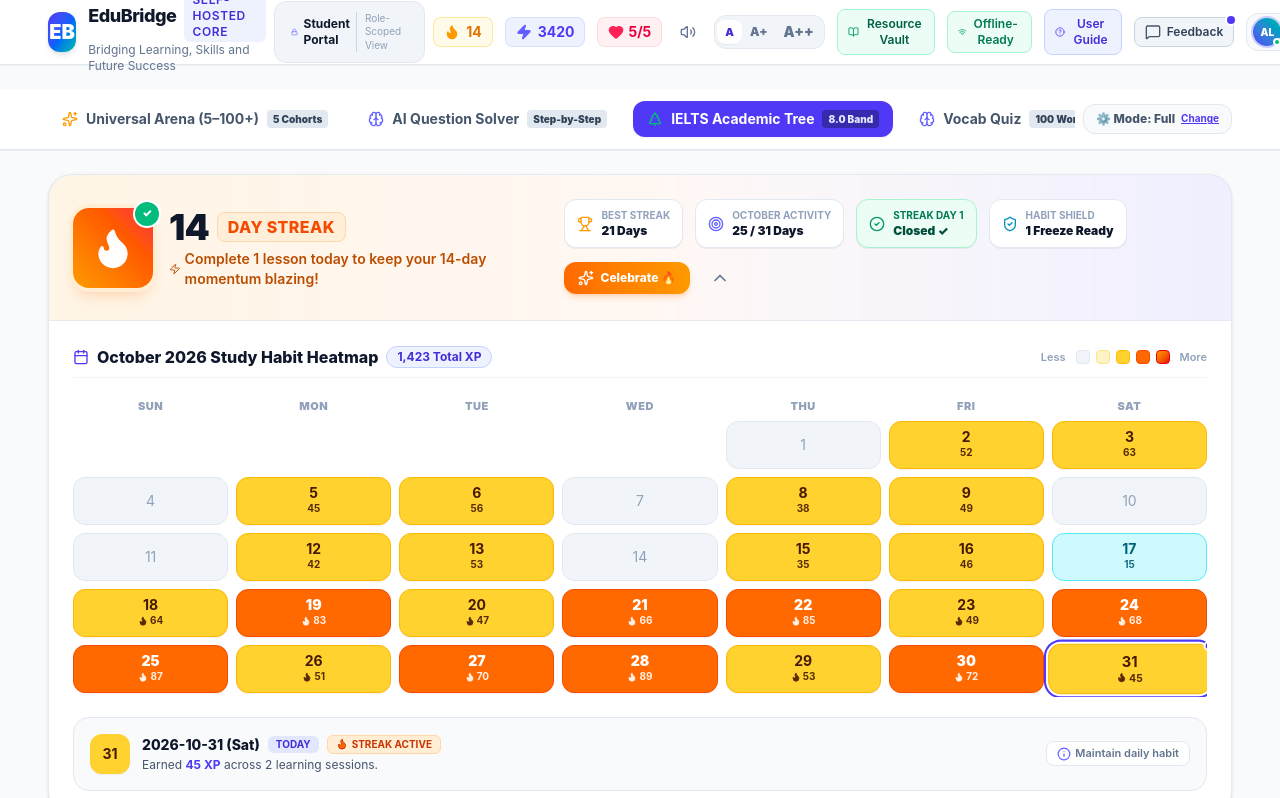
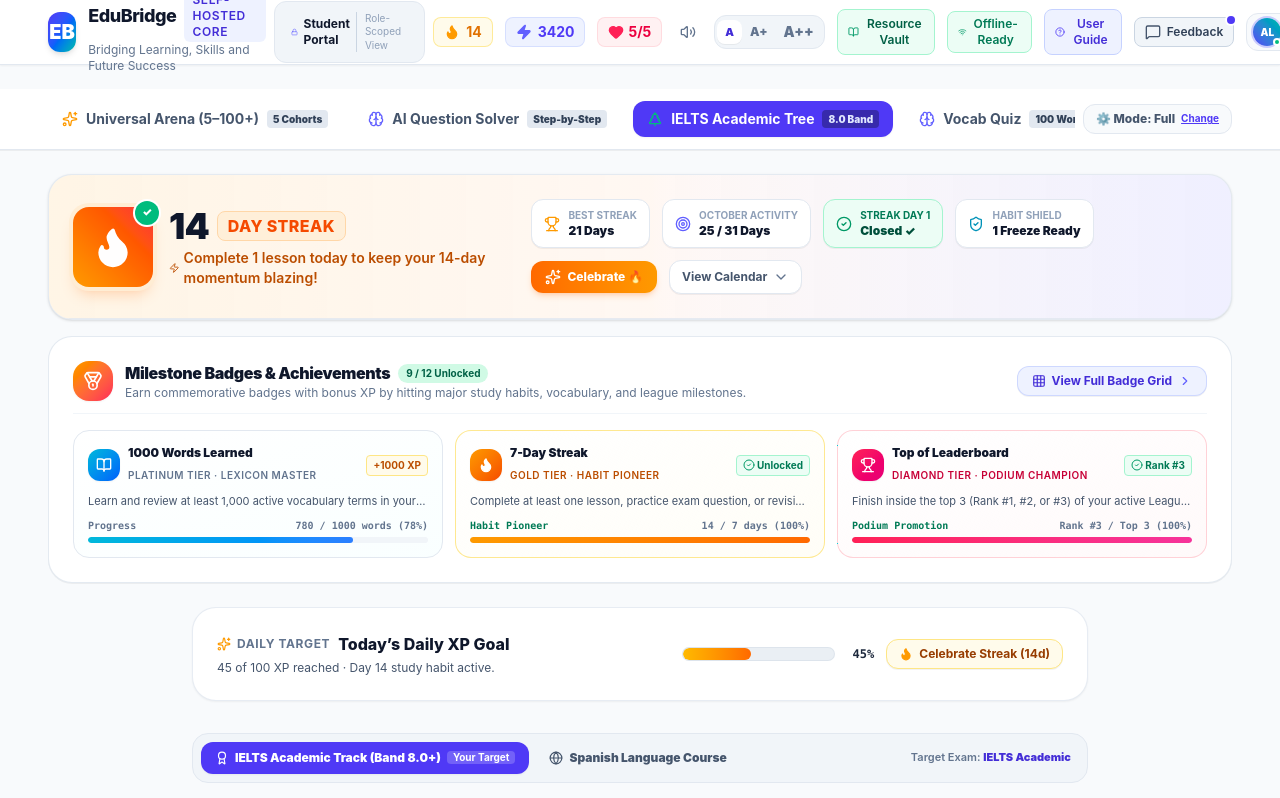
Before and after one commit to cemehboob/EduBridge, a React (Vite) app: page / in a window 1280 px wide. Shown: the top 798 px of the page. Built offline with nearby package versions, Linux system fonts and the light colour scheme.

Commit message:
feat(streak): default monthly study habit heatmap to collapsed state with interactive expand toggle

```diff
--- a/src/components/student/StreakCounter.tsx
+++ b/src/components/student/StreakCounter.tsx
@@ -27,7 +27,8 @@ export const StreakCounter: React.FC<StreakCounterProps> = ({
   profile,
   onCelebrate
 }) => {
-  const [isExpanded, setIsExpanded] = useState(true);
+  // Default to collapsed state as requested: user can expand when desired
+  const [isExpanded, setIsExpanded] = useState(false);
   const [selectedDay, setSelectedDay] = useState<StreakDayRecord | null>(null);
 
   // Month & Heatmap Calculations via StreakService (Timezone-safe & Status Verified)
@@ -181,10 +182,11 @@ export const StreakCounter: React.FC<StreakCounterProps> = ({
                 sound.playClick();
                 setIsExpanded(!isExpanded);
               }}
-              className="p-2 text-slate-500 hover:text-slate-800 rounded-xl hover:bg-slate-200/60 transition-colors"
+              className="px-3 py-2 text-slate-600 hover:text-slate-900 rounded-xl hover:bg-slate-200/60 border border-slate-200 bg-white transition-all text-xs font-bold flex items-center gap-1.5 cursor-pointer shadow-2xs"
               title={isExpanded ? 'Collapse Calendar Heatmap' : 'Expand Calendar Heatmap'}
             >
-              {isExpanded ? <ChevronUp className="w-5 h-5" /> : <ChevronDown className="w-5 h-5" />}
+              <span>{isExpanded ? 'Hide Calendar' : 'View Calendar'}</span>
+              {isExpanded ? <ChevronUp className="w-4 h-4 text-slate-500" /> : <ChevronDown className="w-4 h-4 text-slate-500" />}
             </button>
           </div>
 
```
Also changed, not shown: src/services/pdfExportService.ts (line endings or trailing spaces).
